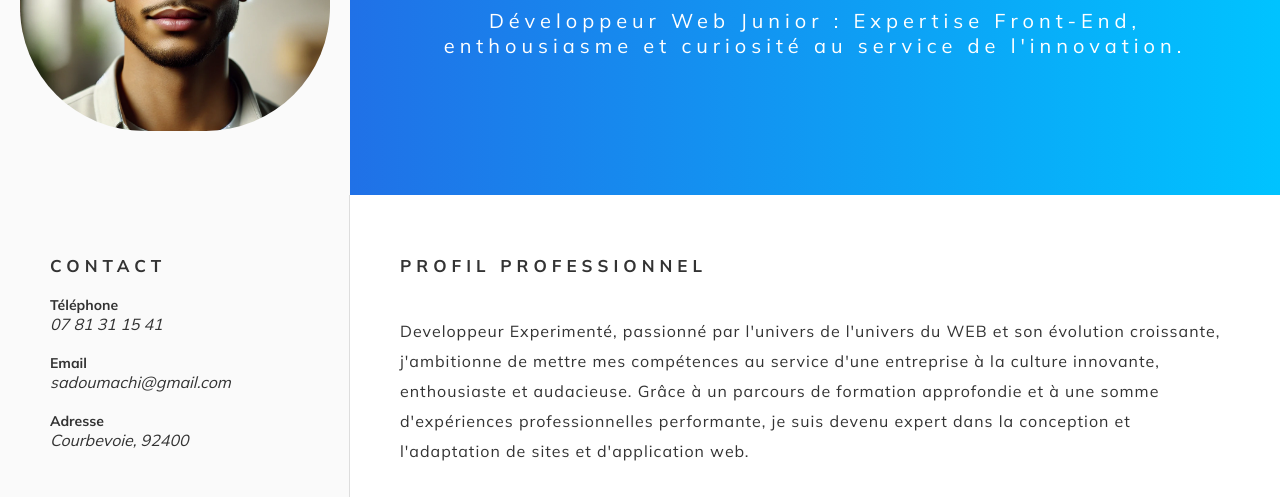
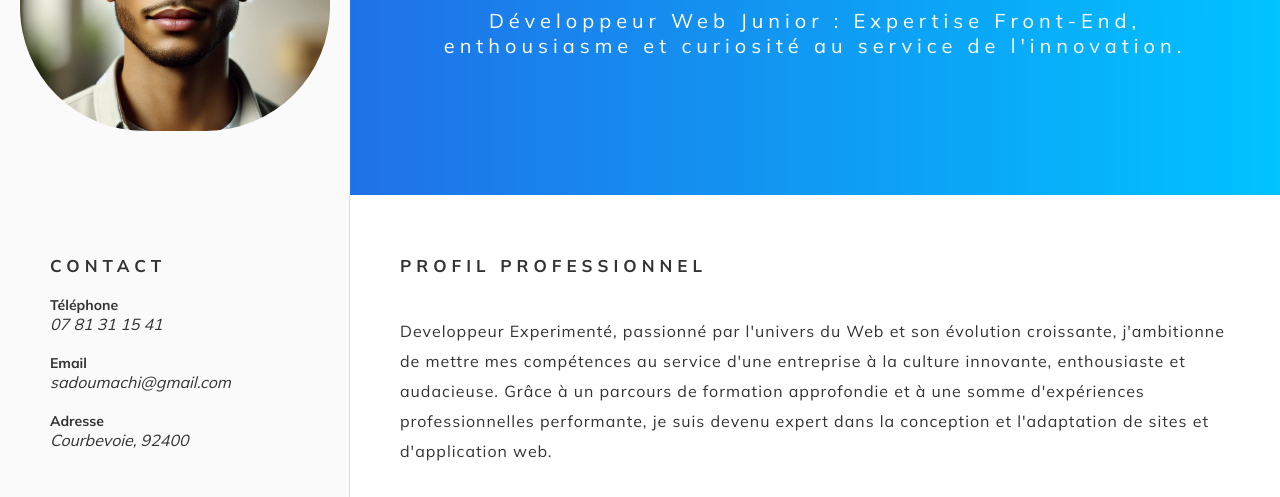
Before and after one commit to Adoum15/cv-adoum, a website: page index.html in a window 1280 px wide. Shown: the part 239-736 px from the top of the page. Drawn offline with Linux system fonts and the light colour scheme.

Commit message:
mise a jour cv

```diff
--- a/index.html
+++ b/index.html
@@ -118,7 +118,7 @@
       <main>
         <h2 class="title-small">PROFIL PROFESSIONNEL</h2>
         <p class="mb-5">
-          Developpeur Experimenté, passionné par l'univers de l'univers du WEB
+          Developpeur Experimenté, passionné par l'univers du Web
           et son évolution croissante, j'ambitionne de mettre mes compétences au
           service d'une entreprise à la culture innovante, enthousiaste et
           audacieuse. Grâce à un parcours de formation approfondie et à une
```
